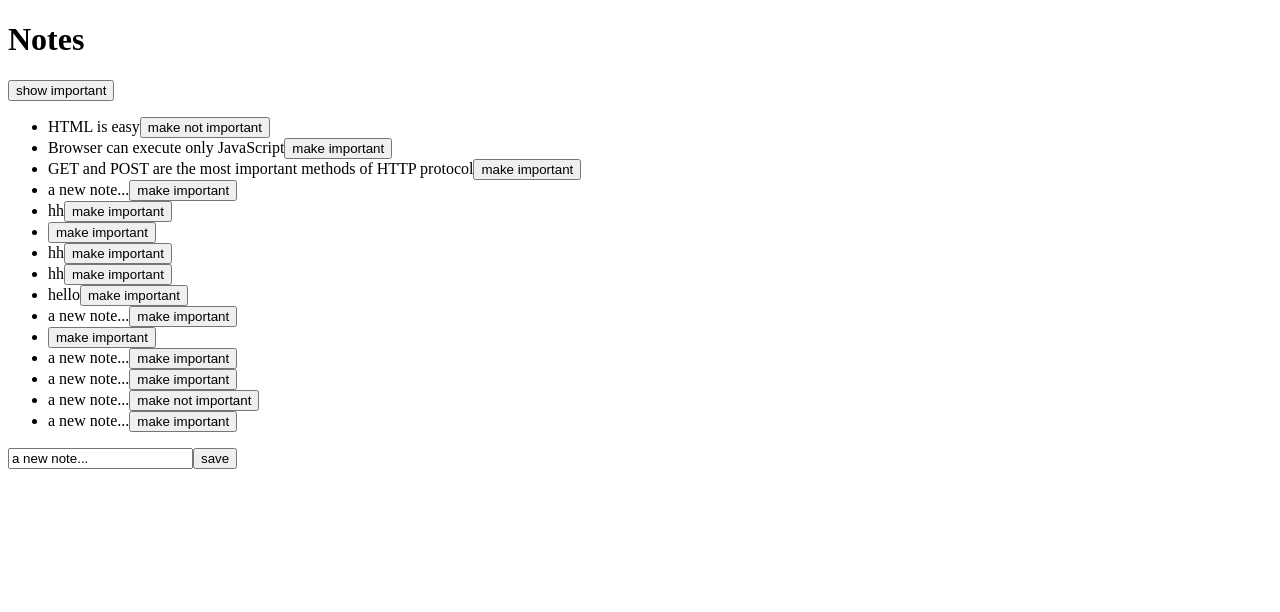
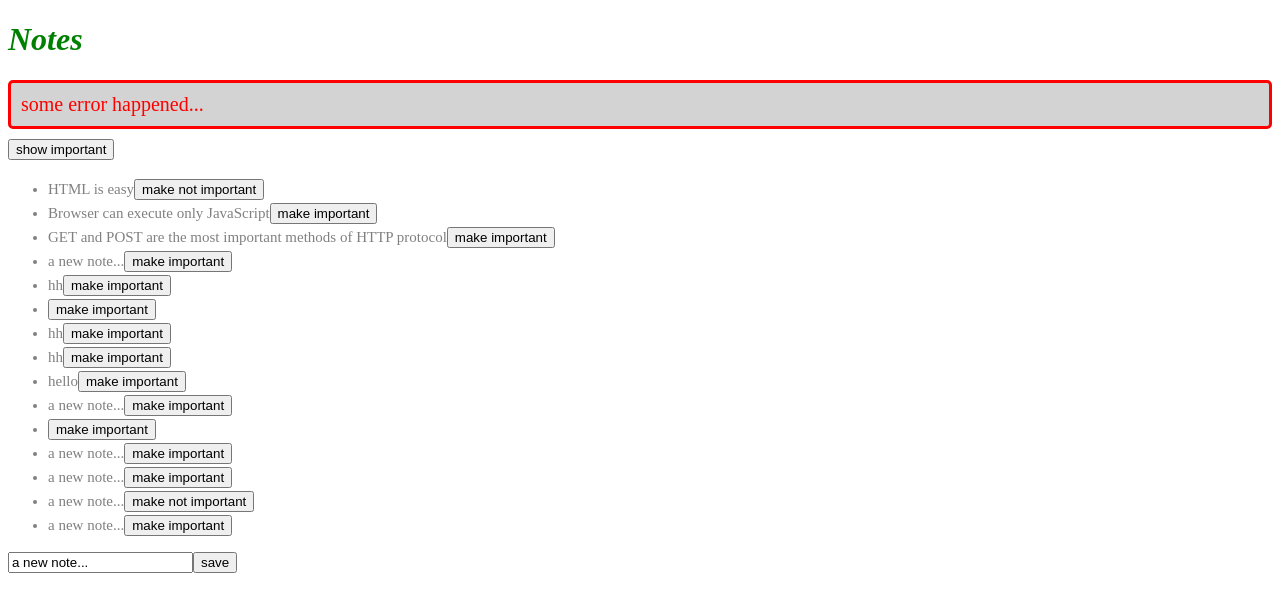
Before and after one commit to shirleyfyx/fullstackopen2023, a React (Create React App) app in the folder notes/: page / in a window 1280 px wide. Shown: the top 612 px of the page. Built offline with nearby package versions, Linux system fonts and the light colour scheme; data requests are answered from the project's data file.

Commit message:
Created css file.

```diff
--- a/notes/src/App.js
+++ b/notes/src/App.js
@@ -1,6 +1,7 @@
 import { useEffect, useState } from 'react'
 import noteService from './services'
 import Note from './Note'
+import './index.css'
 
 const App = () => {
   const [notes, setNotes] = useState([])
@@ -8,6 +9,7 @@
     'a new note...'
   )
   const [showAll, setShowAll] = useState(true)
+  const [errorMessage, setErrorMessage] = useState('some error happened...')
 
   useEffect(() => {
     noteService
@@ -32,6 +34,18 @@
         )
         setNotes(notes.filter(n => n.id !== id))
       })
+  }
+
+  const Notification = ({ message }) => {
+    if (message === null) {
+      return null
+    }
+
+    return (
+      <div className='error'>
+        {message}
+      </div>
+    )
   }
 
   const addNote = (event) => {
@@ -62,6 +76,7 @@
   return (
     <div>
       <h1>Notes</h1>
+      <Notification message={errorMessage} />
       <div>
         <button onClick={() => setShowAll(!showAll)}>
           show {showAll ? 'important' : 'all'}
--- a/notes/src/Note.js
+++ b/notes/src/Note.js
@@ -3,7 +3,7 @@
     ? 'make not important' : 'make important'
 
   return (
-    <li>
+    <li className='note'>
       {note.content}
       <button onClick={toggleImportance}>{label}</button>
     </li>
--- /dev/null
+++ b/notes/src/index.css
@@ -0,0 +1,21 @@
+h1 {
+    color: green;
+    font-style: italic;
+}
+
+.note{
+    color: grey;
+    padding-top: 3px;
+    font-size: 15px;
+}
+
+.error{
+    color:red;
+    background: lightgrey;
+    font-size: 20px;
+    border-style: solid;
+    border-radius:5px;
+    padding: 10px;
+    margin-bottom: 10px;
+}
+/* class selectors */
```
